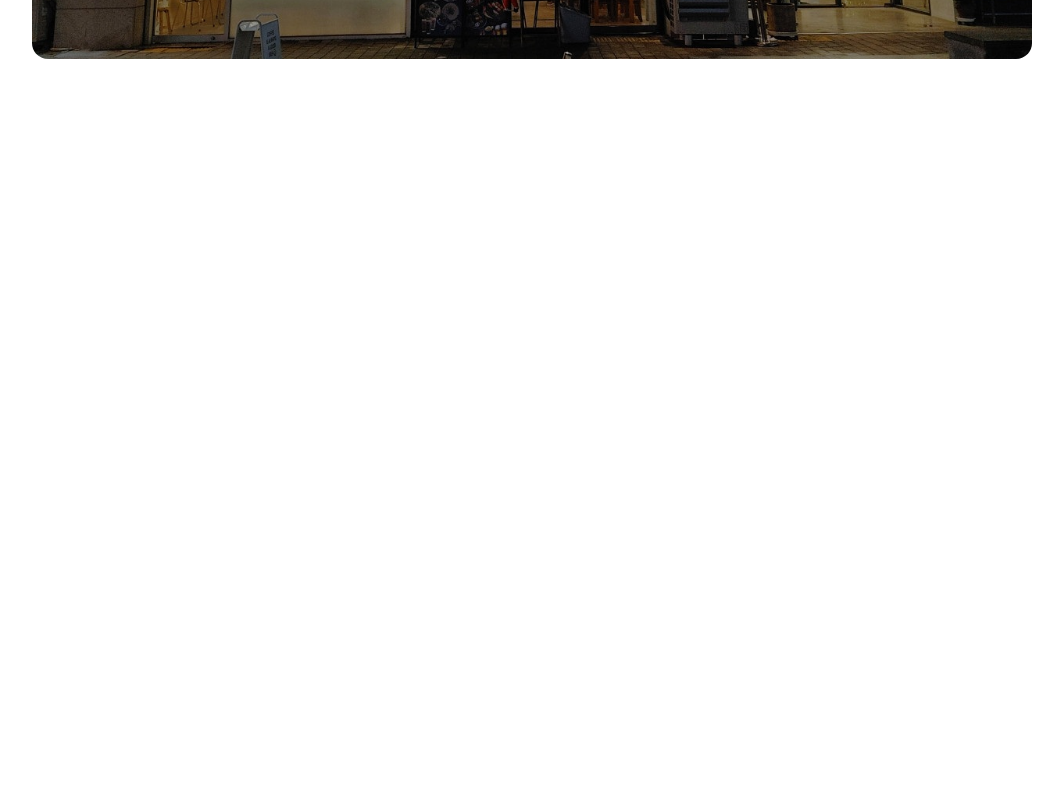
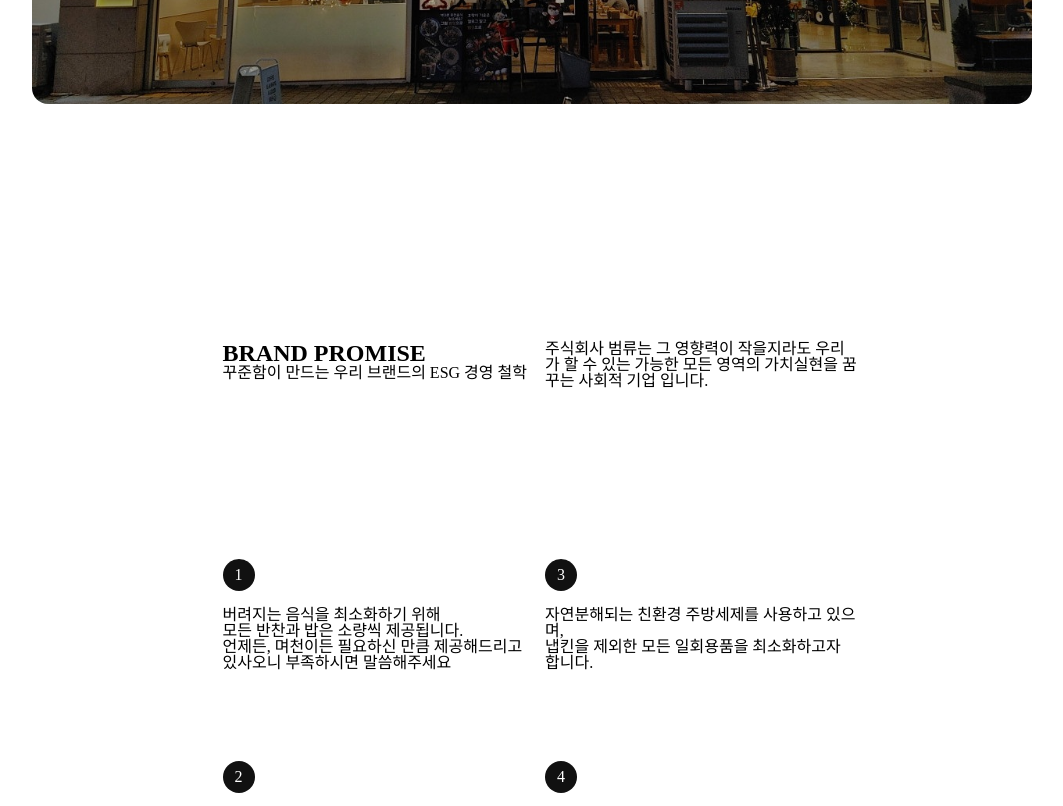
Before and after one commit to A2S-LAB/BeonSang_Web, a React (Vite) app in the folder client-user/: page / in a window 1280 px wide. Shown: the part 1980-2786 px from the top of the page, without its empty margins (100-1163 px from the left). Before the commit the page ends 2058 px from the top, so only its background shows below. Built offline with nearby package versions, Linux system fonts and the light colour scheme.

Commit message:
Style. 홈 화면

```diff
--- a/client-user/src/components/home/Description.jsx
+++ b/client-user/src/components/home/Description.jsx
@@ -1,5 +1,81 @@
+import { useEffect } from 'react';
 import classes from './css/Description.module.css';
 
 export const Description = () => {
-  return <></>;
+  return (
+    <section className={classes.parent}>
+      <div>
+        <h3>BRAND PROMISE</h3>
+        <p>꾸준함이 만드는 우리 브랜드의 ESG 경영 철학</p>
+      </div>
+      <div>
+        <p>
+          주식회사 범류는 그 영향력이 작을지라도 우리가 할 수 있는 가능한 모든
+          영역의 가치실현을 꿈꾸는 사회적 기업 입니다.
+        </p>
+      </div>
+      <div>
+        <strong>1</strong>
+        <p>
+          버려지는 음식을 최소화하기 위해 <br /> 모든 반찬과 밥은 소량씩
+          제공됩니다. <br /> 언제든, 며천이든 필요하신 만큼 제공해드리고 <br />
+          있사오니 부족하시면 말씀해주세요
+        </p>
+      </div>
+      <div>
+        <strong>2</strong>
+        <p>
+          매일 매일 준비된 양만 판매하여 <br /> 재고를 최소화 하기위해 노력하고
+          있습니다. <br />
+          준비된 양이 모두 소진되어 '재료소진' <br />
+          되어도 너그러히 양해 부특드립니다.
+        </p>
+      </div>
+      <div>
+        <strong>3</strong>
+        <p>
+          자연분해되는 친환경 주방세제를 사용하고 있으며, <br />
+          냅킨을 제외한 모든 일회용품을 최소화하고자 합니다.
+        </p>
+      </div>
+
+      <div>
+        <strong>4</strong>
+        <p>
+          판매 수익 중 일부를 저소득층 학생 운동선수들에게 지원하고 있습니다.{' '}
+          <br />
+          더 많은 학생선수가 마음껏 꿈을 꾸도록 도와주는 것이 <br />
+          저희 은퇴 선수 선배들이 해야할 역할이지 않을까요?
+        </p>
+      </div>
+
+      <div>
+        <strong>5</strong>
+        <p>
+          수평적 기업문화를 구축을 하기 위해 노력합니다. <br /> 또한 공정하고
+          투명한 노사관계를 기업 운영의 <br /> 핵심 가치로 여깁니다.
+        </p>
+      </div>
+
+      <div>
+        완벽하진 않지만 조금씩, 조금 더 <br />
+        우리가 모두 바라는 FOOD & LIFESTYLE <br />
+        브랜드로 한발씩 나아갑니다.
+      </div>
+
+      <div>
+        <div>
+          <p>
+            2-3F, 132-17, ITAEWON-DONG, <br />
+            YONGSAN-GU. SEOUL
+          </p>
+        </div>
+
+        <p>
+          범류: 뛰어나거나 색다르지 않은 보통 사람들의 부류 <br />
+          그럼에도 누구보다 특별한 공간을 만들어내는 우리들
+        </p>
+      </div>
+    </section>
+  );
 };
--- /dev/null
+++ b/client-user/src/components/home/Footer.jsx
@@ -0,0 +1,19 @@
+import classes from './css/Footer.module.css';
+import { SiNaver } from 'react-icons/si';
+import { FaInstagram } from 'react-icons/fa';
+
+export const Footer = () => {
+  return (
+    <footer className={classes.footer}>
+      <a
+        href='https://map.naver.com/p/search/%EB%B2%94%EC%83%81/place/1111530355?placePath=?entry=pll&from=nx&fromNxList=true&searchType=place&c=15.00,0,0,0,dh'
+        target='blnk'
+      >
+        <SiNaver />
+      </a>
+      <a href='https://www.instagram.com/bumsang_songdo?igsh=YnBsYXJmcmJlb2s3'>
+        <FaInstagram />
+      </a>
+    </footer>
+  );
+};
--- a/client-user/src/components/home/Info.jsx
+++ b/client-user/src/components/home/Info.jsx
@@ -4,8 +4,12 @@ import beomsangLogo from '../../assets/beomsang-logo.jpg';
 export const Info = () => {
   return (
     <main className={classes.main}>
-      <section>
-        <img className={classes.section__logo} src={beomsangLogo} alt='범상' />
+      <section className={classes['box-logo']}>
+        <img
+          className={classes['box-logo__logo']}
+          src={beomsangLogo}
+          alt='범상'
+        />
       </section>
       <section className={classes['box-text']}>
         <p>
--- a/client-user/src/components/home/css/Description.module.css
+++ b/client-user/src/components/home/css/Description.module.css
@@ -0,0 +1,61 @@
+.parent {
+  display: grid;
+  grid-template-columns: repeat(4, 1fr);
+  grid-template-rows: repeat(7, 1fr);
+  grid-column-gap: 10px;
+  grid-row-gap: 10px;
+  margin-top: 1rem;
+}
+
+.parent div:first-child {
+  grid-area: 2 / 2 / 3 / 3;
+}
+.parent div:nth-child(2) {
+  grid-area: 2 / 3 / 3 / 4;
+}
+.parent div:nth-child(3) {
+  grid-area: 3 / 2 / 4 / 3;
+}
+.parent div:nth-child(4) {
+  grid-area: 4 / 2 / 5 / 3;
+}
+.parent div:nth-child(5) {
+  grid-area: 3 / 3 / 4 / 4;
+}
+.parent div:nth-child(6) {
+  grid-area: 4 / 3 / 5 / 4;
+  margin-bottom: 2rem;
+}
+.parent div:nth-child(7) {
+  grid-area: 5 / 3 / 6 / 4;
+  margin-bottom: 2rem;
+}
+.parent div:nth-child(8) {
+  grid-area: 6 / 2 / 7 / 3;
+}
+.parent div:last-child {
+  grid-area: 6 / 3 / 7 / 4;
+}
+.parent div:last-child div {
+  padding-bottom: 1rem;
+  margin-bottom: 1rem;
+  border-bottom: 1px solid #111;
+}
+
+.parent h3 {
+  font-size: 1.5rem;
+  font-weight: 700;
+}
+
+.parent div strong {
+  display: flex;
+  justify-content: center;
+  align-items: center;
+  margin-top: 1rem;
+  margin-bottom: 1rem;
+  border-radius: 1rem;
+  width: 2rem;
+  height: 2rem;
+  background-color: #111;
+  color: #fff;
+}
--- /dev/null
+++ b/client-user/src/components/home/css/Footer.module.css
@@ -0,0 +1,13 @@
+.footer {
+  display: flex;
+  justify-content: center;
+  align-items: center;
+  width: 100vw;
+  height: 10vh;
+  margin-bottom: 5rem;
+}
+
+.footer a {
+  margin: 1rem;
+  font-size: 2rem;
+}
--- a/client-user/src/components/home/css/Info.module.css
+++ b/client-user/src/components/home/css/Info.module.css
@@ -6,10 +6,18 @@
   padding-top: 15rem;
 }
 
-.section__logo {
+.box-logo {
+  display: flex;
+  flex-direction: column;
+  justify-content: center;
+  align-items: center;
+}
+
+.box-logo__logo {
   width: 40rem;
   font-size: 500px;
   animation: onImage 2s;
+  margin-bottom: 3rem;
 }
 
 .box-text {
--- a/client-user/src/pages/Home.jsx
+++ b/client-user/src/pages/Home.jsx
@@ -1,6 +1,9 @@
+import { useState, useEffect } from 'react';
 import { Header } from '../components/ui/Header';
 import { Info } from '../components/home/Info';
 import { Carousel } from '../components/home/Carousel';
+import { Description } from '../components/home/Description';
+import { Footer } from '../components/home/Footer';
 
 export const Home = () => {
   return (
@@ -8,6 +11,8 @@ export const Home = () => {
       <Header />
       <Info />
       <Carousel />
+      <Description />
+      <Footer />
     </>
   );
 };
```
